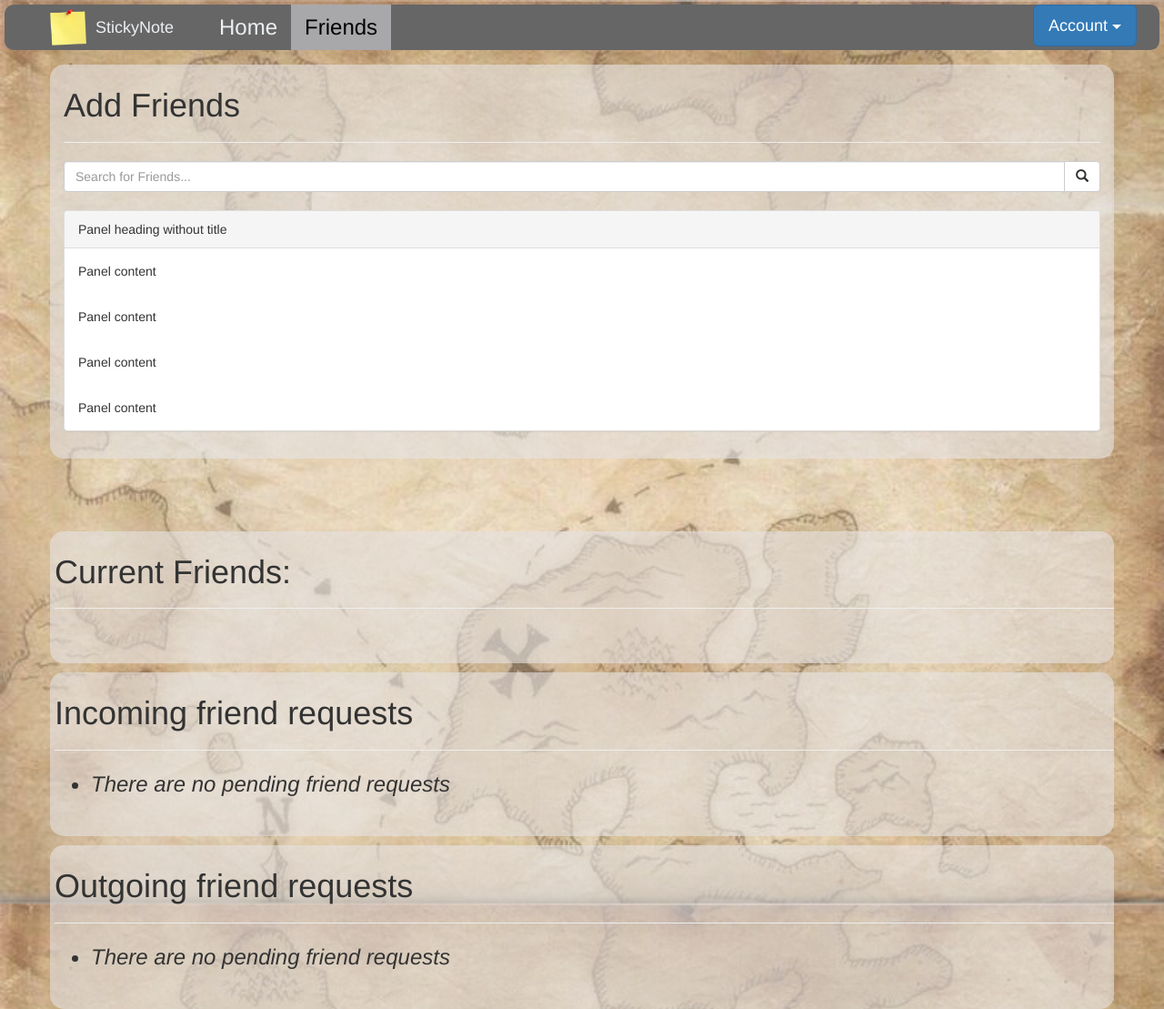
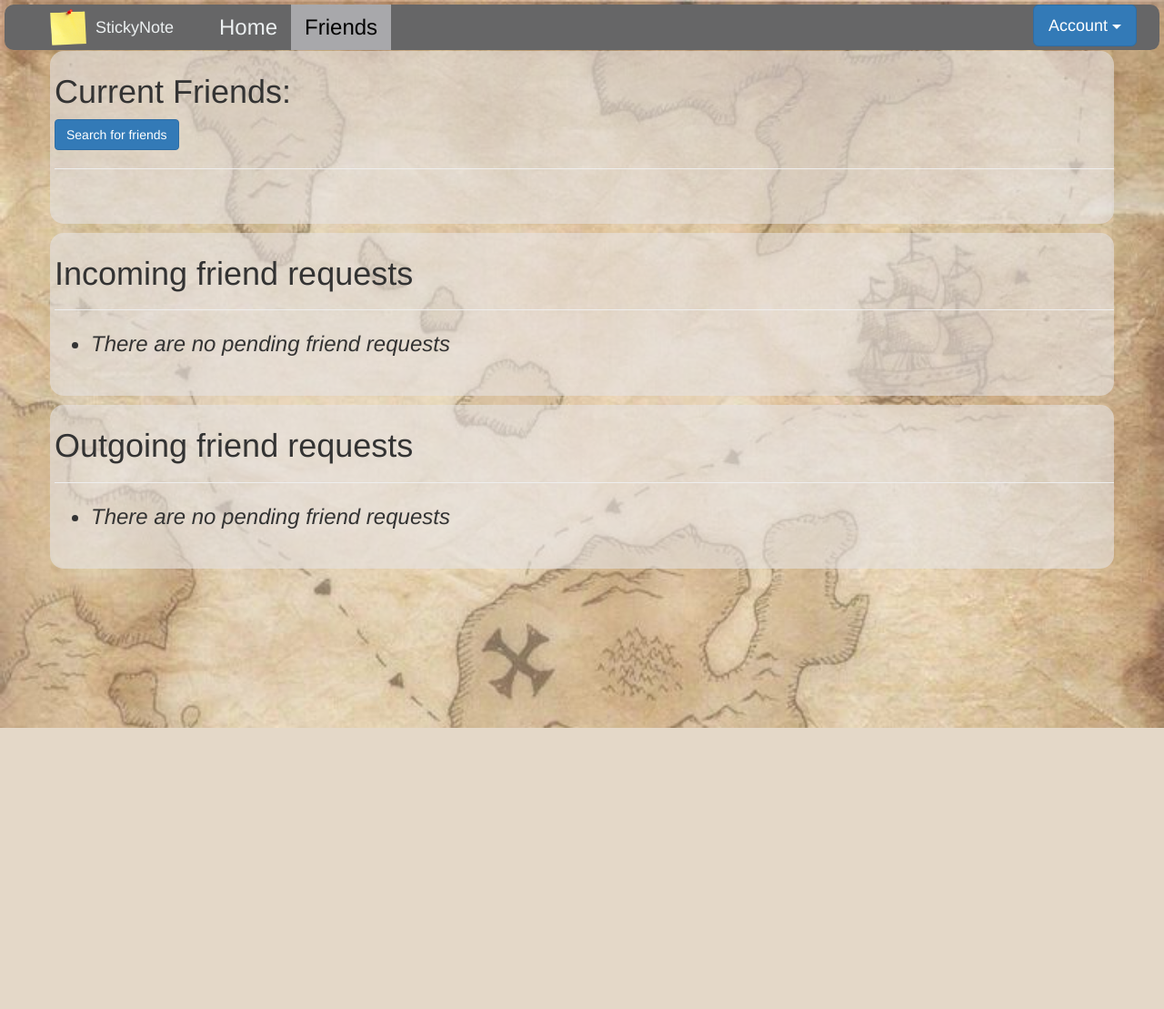
Before and after one commit to EricTRL/A3, a Django app: page /friends/ in a window 1280 px wide. Shown: the whole page at 91% size. After the commit the page ends 800 px from the top, so only its background shows below. Run offline with Django 3.2, Linux system fonts and the light colour scheme; the visitor is signed in with stand-in values (Sample User, id 1); data that the repository does not hold is empty; some libraries are stand-ins or nearby versions.

Commit message:
Split friends and search friends page

```diff
--- a/friends/templates/friends/friends.html
+++ b/friends/templates/friends/friends.html
@@ -5,44 +5,14 @@
 
 {% block content %}
 
-<div class='signup-wrapper container add-friends-container'>
-  <h1>Add Friends</h1>
-  <hr>
-  <div class="input-group">
-      <input type="text" id="search_friend_bar" class="form-control" placeholder="Search for Friends...">
-      <span class="input-group-btn">
-        <button id="id_search_friends_confirm" class="btn btn-default" type="button"><span class="glyphicon glyphicon-search" aria-hidden="true"></span></button>
-      </span>
-    </div>
-
-  <div id="id_search_friends_result">
-    <!--Entries added dynamically based on search result-->
-    <div class="panel panel-default">
-      <div class="panel-heading">Panel heading without title</div>
-      <div class="panel-body">
-        Panel content
-      </div>
-      <div class="panel-body">
-        Panel content
-      </div>
-      <div class="panel-body">
-        Panel content
-      </div>
-      <div class="panel-body">
-        Panel content
-      </div>
-    </div>
-  </div>
-</div>
-
-
-
-<br><br><br><br>
-
 <div class="content container container-padding-bottom">
     <div class="row">
         <div class="signup-wrapper">
 		    <h1>Current Friends:</h1>
+            <form method="POST" class="search-friends-button" action="{% url 'friends:search_friend' %}" >
+                {% csrf_token %}
+                <button type="submit" class="btn btn-primary">Search for friends</button>
+            </form>
 		    <hr>
             <ul class="friends-listed">
                 {% for friends1 in friends1s %}
--- a/friends/urls.py
+++ b/friends/urls.py
@@ -10,6 +10,7 @@ urlpatterns = [
     url(r'^friends/(?P<friend_id>\d+)$', views.view_friend, name='view_friend'),
     url(r'^noneshared$', views.noneshared, name='noneshared'),
     url(r'^remove_friend/(?P<friend_pk>\d+)$', views.remove_friend, name='remove_friend'),
+    url(r'^search_friend$', views.search_friend, name='search_friend'),
 
     path('ajax/get_users_by_names/', views.get_users_by_names, name='get_users_by_names'),
     path('ajax/send_friend_request/', views.send_friend_request, name='send_friend_request'),
--- a/friends/views.py
+++ b/friends/views.py
@@ -31,6 +31,10 @@ def friends_page(request):
     print(outgoing)
     print(incoming)
     return render(request, 'friends/friends.html', {'outgoings':outgoing, 'incomings': incoming, 'friends1s': friends1, 'friends2s': friends2})
+
+@login_required
+def search_friend(request):
+    return render(request, 'friends/search_friend.html')
 
 @login_required
 def view_friend(request, friend_id):
```
Also changed, not shown: friends/templates/friends/search_friend.html (added, +50 -0 lines).
